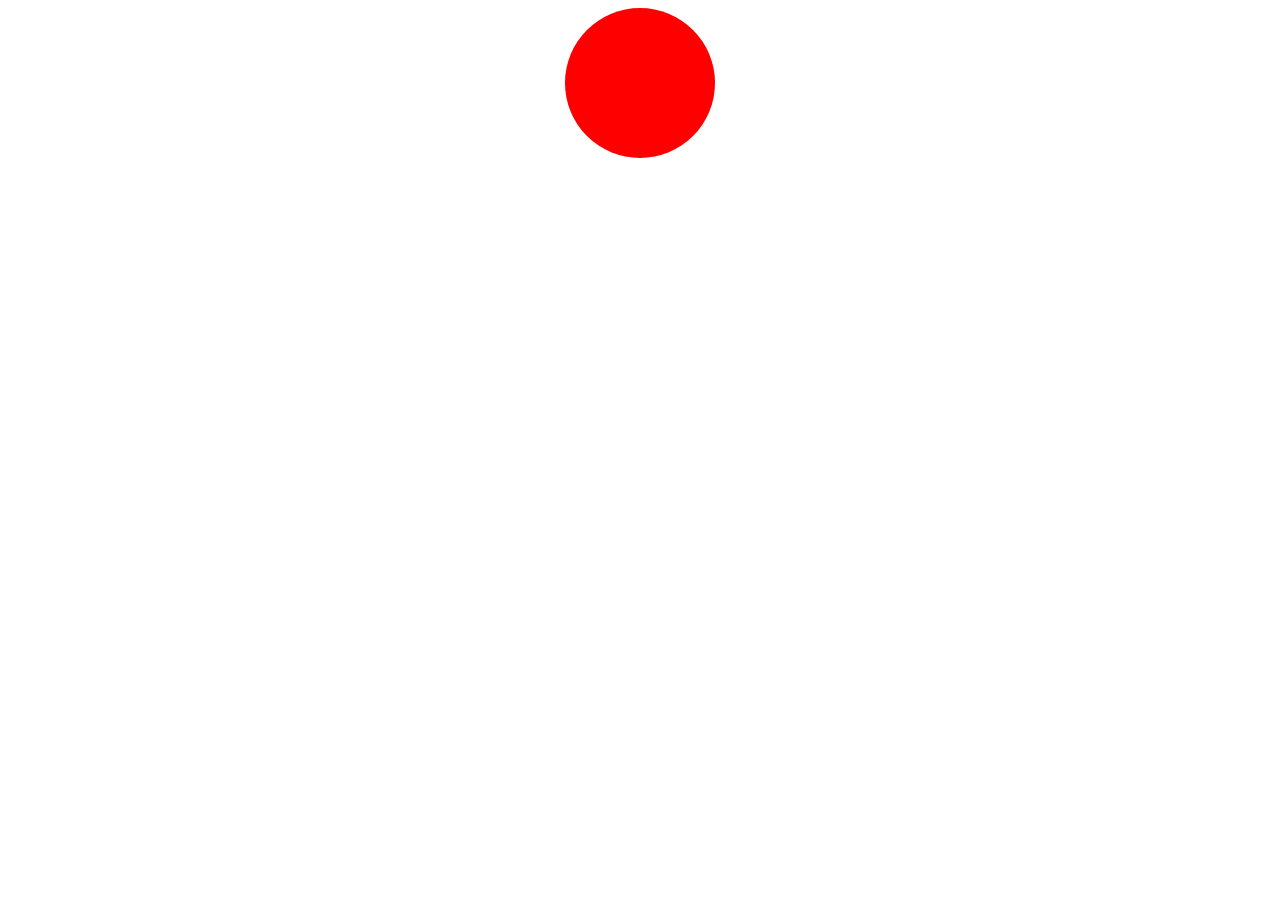
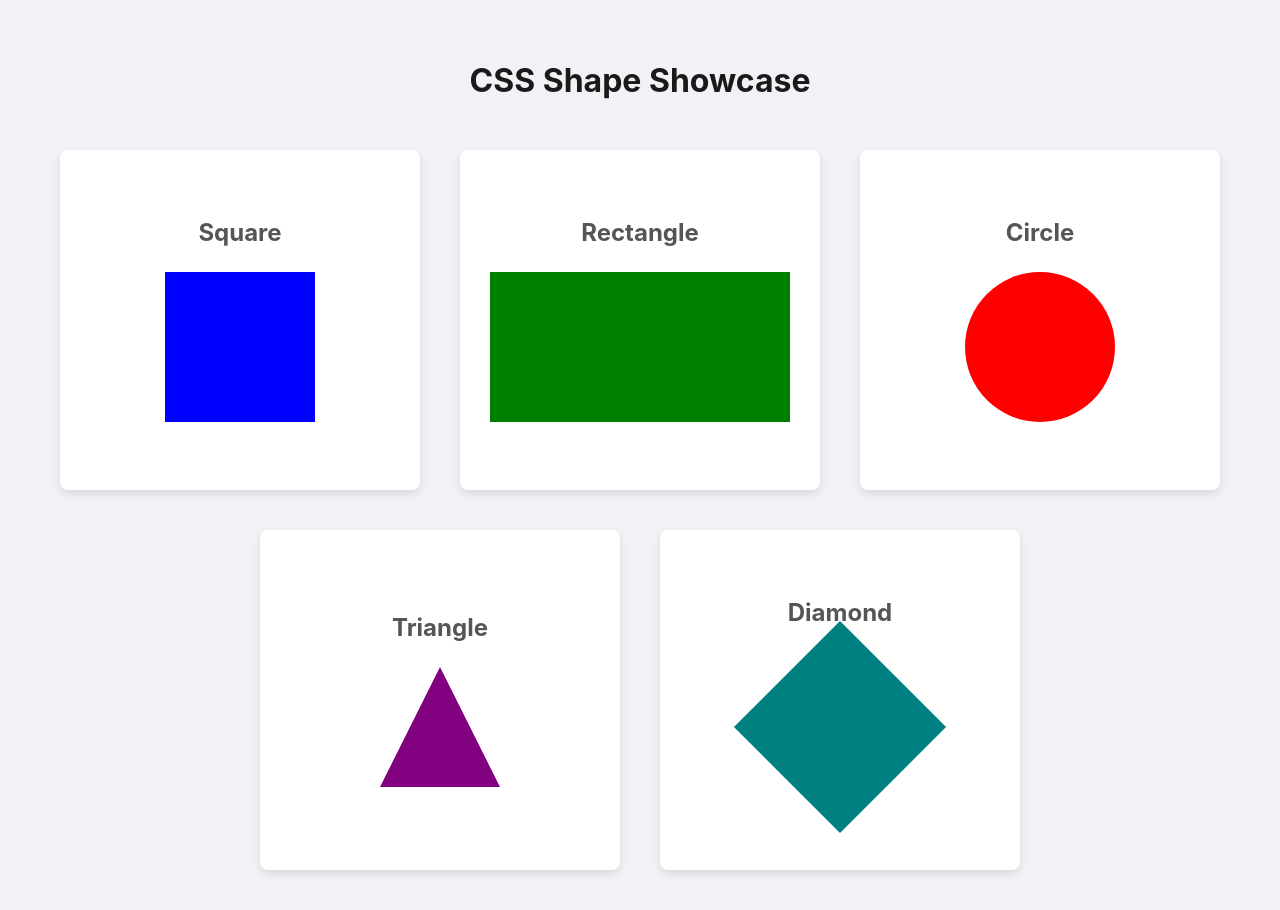
Before and after one commit to agrdhairya/Shapes, a plain HTML site: page index.html in a window 1280 px wide. Before the commit the page ends 800 px from the top, so only its background shows below. Drawn offline with Linux system fonts and the light colour scheme.

Commit message:
index.html

```diff
--- a/index.html
+++ b/index.html
@@ -3,18 +3,123 @@
 <head>
     <meta charset="UTF-8">
     <meta name="viewport" content="width=device-width, initial-scale=1.0">
-    <title>Document</title>
+    <title>CSS Shape Showcase</title>
     <style>
-        div{
+
+        body {
+            font-family: -apple-system, BlinkMacSystemFont, "Segoe UI", Roboto, Helvetica, Arial, sans-serif;
+            background-color: #f0f2f5;
+            color: #333;
+            text-align: center;
+            margin: 0;
+            padding: 40px;
+        }
+
+        h1 {
+            color: #1a1a1a;
+            margin-bottom: 50px;
+        }
+
+
+        .container {
+            display: flex;
+            flex-wrap: wrap;
+            justify-content: center;
+            gap: 40px;
+        }
+
+
+        .shape-card {
+            background-color: #ffffff;
+            padding: 20px;
+            border-radius: 8px;
+            box-shadow: 0 4px 8px rgba(0, 0, 0, 0.1);
+            width: 320px;
+            height: 300px;
+            display: flex;
+            flex-direction: column;
+            align-items: center;
+            justify-content: center;
+        }
+
+        .shape-card h2 {
+            margin-top: 0;
+            margin-bottom: 25px;
+            color: #555;
+        }
+
+        #square {
             width: 150px;
             height: 150px;
-            border-radius: 100%;
+            background-color: blue;
+        }
+
+
+        #rectangle {
+            width: 300px;
+            height: 150px;
+            background-color: green;
+        }
+
+
+        #circle {
+            width: 150px;
+            height: 150px;
             background-color: red;
-            margin: auto;
+            border-radius: 50%;
         }
+
+
+        #triangle {
+            width: 0;
+            height: 0;
+            border-left: 60px solid transparent;
+            border-right: 60px solid transparent;
+            border-bottom: 120px solid purple;
+        }
+
+
+        #diamond {
+            width: 150px;
+            height: 150px;
+            background-color: teal;
+            transform: rotate(45deg);
+        }
+
     </style>
 </head>
 <body>
-    <div></div>
+
+    <h1>CSS Shape Showcase</h1>
+
+    <div class="container">
+
+        <div class="shape-card">
+            <h2>Square</h2>
+            <div id="square"></div>
+        </div>
+
+        <div class="shape-card">
+            <h2>Rectangle</h2>
+            <div id="rectangle"></div>
+        </div>
+
+        <div class="shape-card">
+            <h2>Circle</h2>
+            <div id="circle"></div>
+        </div>
+
+        <div class="shape-card">
+            <h2>Triangle</h2>
+            <div id="triangle"></div>
+        </div>
+
+        <div class="shape-card">
+            <h2>Diamond</h2>
+            <div id="diamond"></div>
+        </div>
+
+    </div>
+
 </body>
 </html>
```
